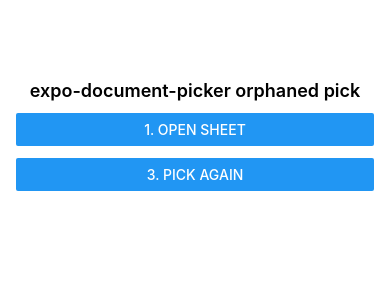
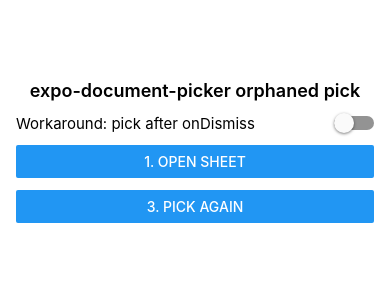
Before and after one commit to dileepapeiris/expo-document-picker-orphaned-pick-repro, a React Native app: screen / in a window 390 px wide. Shown: the top 300 px of the page. Built offline with nearby package versions, Linux system fonts and the light colour scheme.

Commit message:
Render the workaround switch

```diff
--- a/App.tsx
+++ b/App.tsx
@@ -29,6 +29,10 @@ export default function App() {
   return (
     <View style={styles.screen}>
       <Text style={styles.heading}>expo-document-picker orphaned pick</Text>
+      <View style={styles.row}>
+        <Text style={styles.label}>Workaround: pick after onDismiss</Text>
+        <Switch value={waitForDismiss} onValueChange={setWaitForDismiss} />
+      </View>
       <Button title="1. Open sheet" onPress={() => setSheetVisible(true)} />
       <Button title="3. Pick again" onPress={() => pick('pick 2')} />
       <ScrollView style={styles.log}>
@@ -51,6 +55,8 @@ export default function App() {
 const styles = StyleSheet.create({
   screen: { flex: 1, paddingTop: 80, paddingHorizontal: 16, gap: 12, backgroundColor: '#fff' },
   heading: { fontSize: 18, fontWeight: '600', textAlign: 'center' },
+  row: { flexDirection: 'row', alignItems: 'center', justifyContent: 'space-between' },
+  label: { fontSize: 15 },
   log: { flex: 1, marginTop: 12 },
   line: { fontSize: 13, marginBottom: 6 },
 });
```
